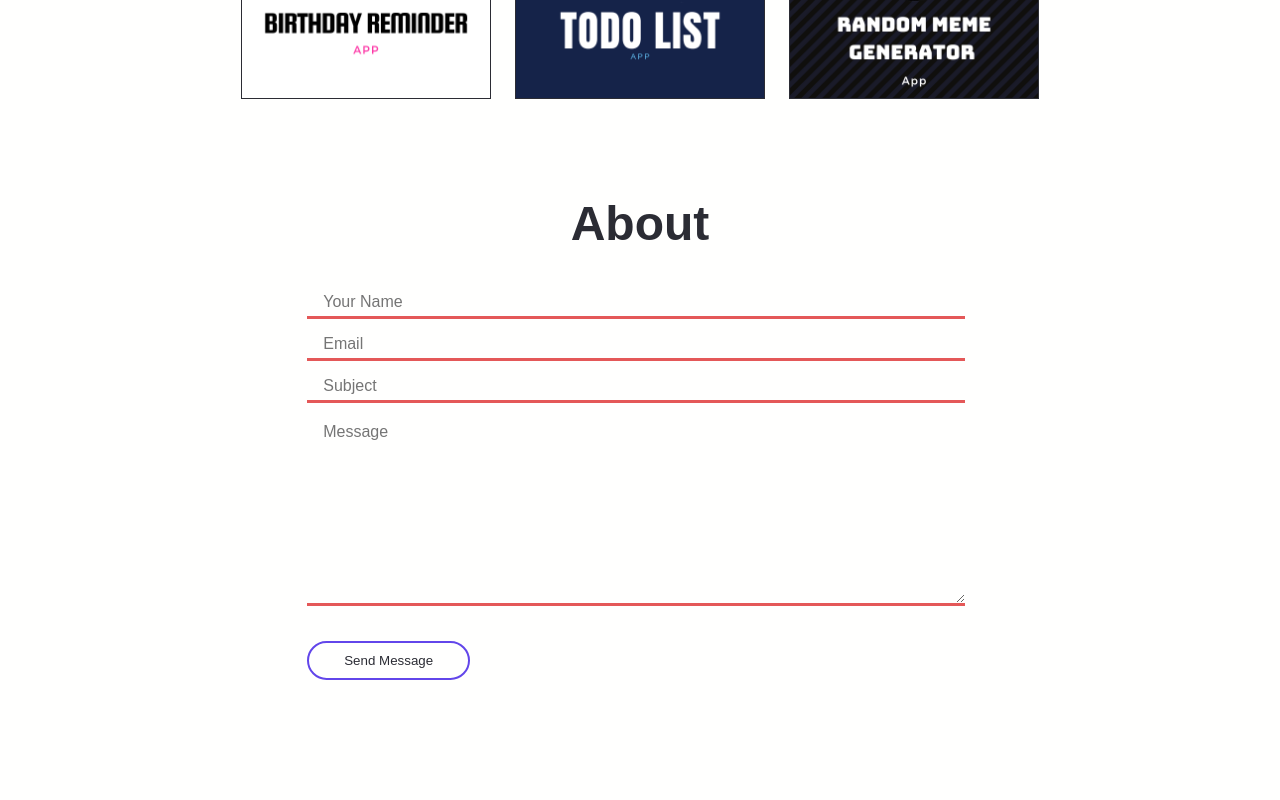
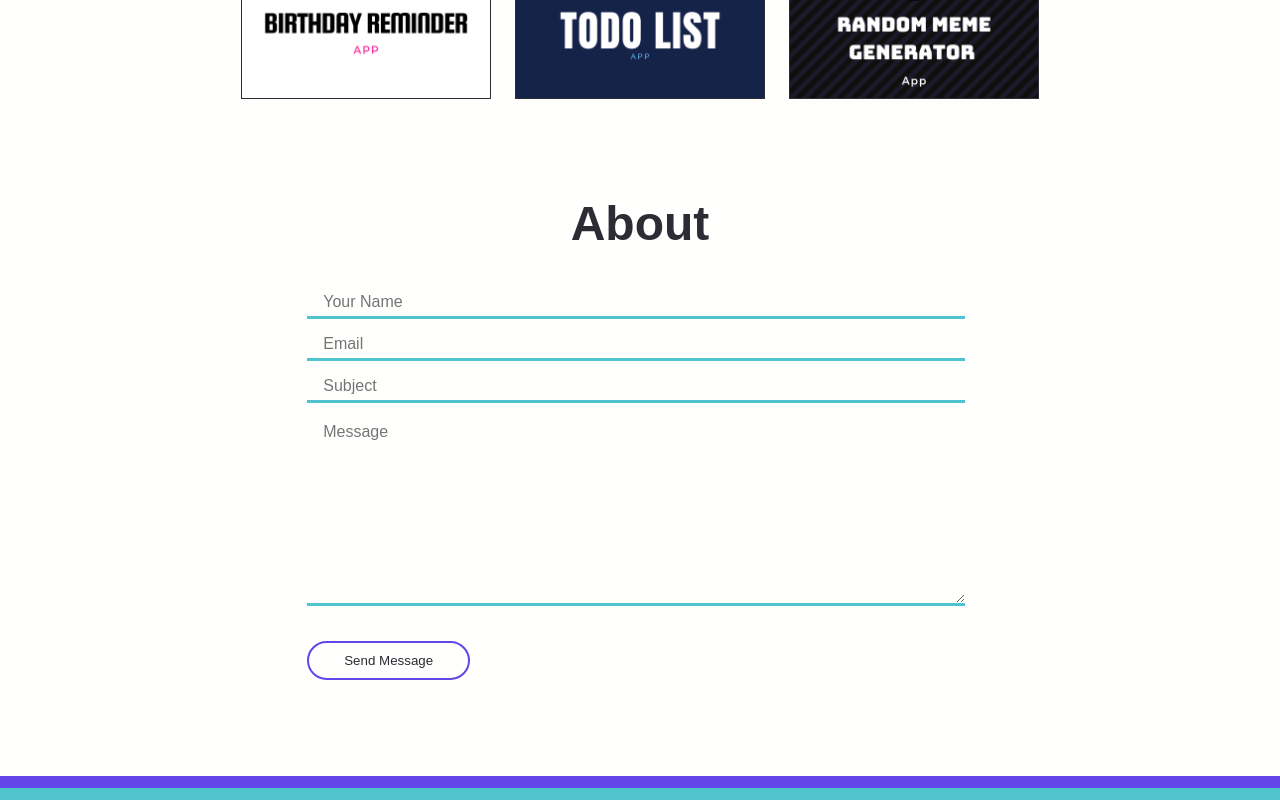
Before and after one commit to vk0808/portfolio, a React (Create React App) app: page / in a window 1280 px wide. Shown: the part 1679-2479 px from the top of the page. Before the commit the page ends 2455 px from the top, so only its background shows below. Built offline with nearby package versions, Linux system fonts and the light colour scheme.

Commit message:
feat: basic footer, modify: theme-color at main

```diff
--- /dev/null
+++ b/src/components/Footer/Footer.js
@@ -0,0 +1,14 @@
+import React from "react";
+
+const Footer = () => {
+  return (
+    <>
+      <div className="footer">
+        <div className="first-layer"></div>
+        <div className="second-layer"></div>
+      </div>
+    </>
+  );
+};
+
+export default Footer;
--- a/src/pages/Home.js
+++ b/src/pages/Home.js
@@ -5,6 +5,7 @@
 import About from "../components/About/About";
 import Projects from "../components/Projects/Projects";
 import Contact from "../components/Contact/Contact";
+import Footer from "../components/Footer/Footer";
 import "../styles/main.scss";
 
 export default function Home() {
@@ -17,6 +18,7 @@
         <Projects />
         <Contact />
       </div>
+      <Footer />
     </div>
   );
 }
--- /dev/null
+++ b/src/styles/_footer.scss
@@ -0,0 +1,14 @@
+@import './media';
+@import './variables';
+
+.footer {
+  .first-layer, .second-layer{
+    height: 0.75rem;
+  }
+  .first-layer{
+    background: var(--button);
+  }
+  .second-layer{
+    background: var(--tertiary);
+  }
+}
--- a/src/styles/_variables.scss
+++ b/src/styles/_variables.scss
@@ -2,7 +2,7 @@
 :root {
   --background: #fffffe;
   --secondary: #d1d1e9;
-  --tertiary: #e45858;
+  --tertiary: #4fc4cf;
   --headline: #2b2c34;
   --paragraph: #2b2c34;
   --button: #6246ea;
--- a/src/styles/main.scss
+++ b/src/styles/main.scss
@@ -7,6 +7,7 @@
 @import './about';
 @import './projects';
 @import './contact';
+@import './footer';
 
 .app{
   padding: 0 1rem;
```
